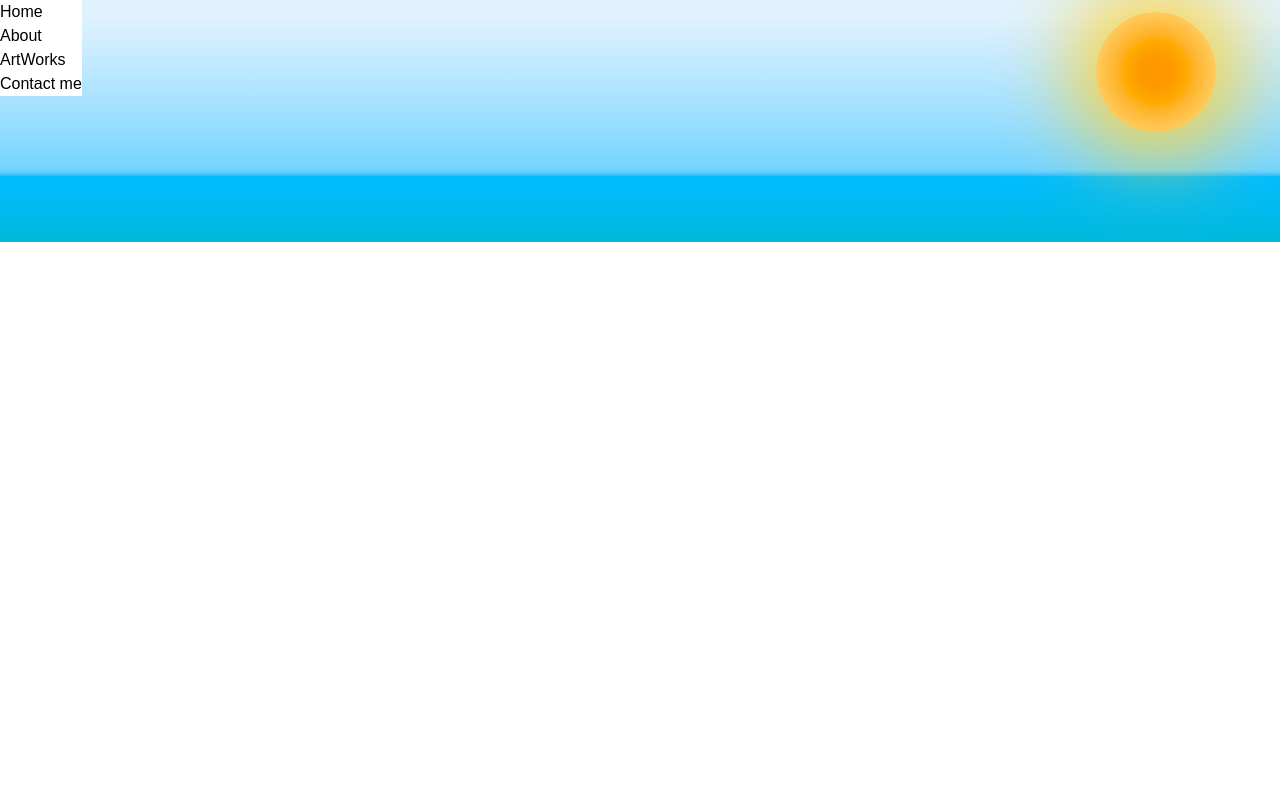
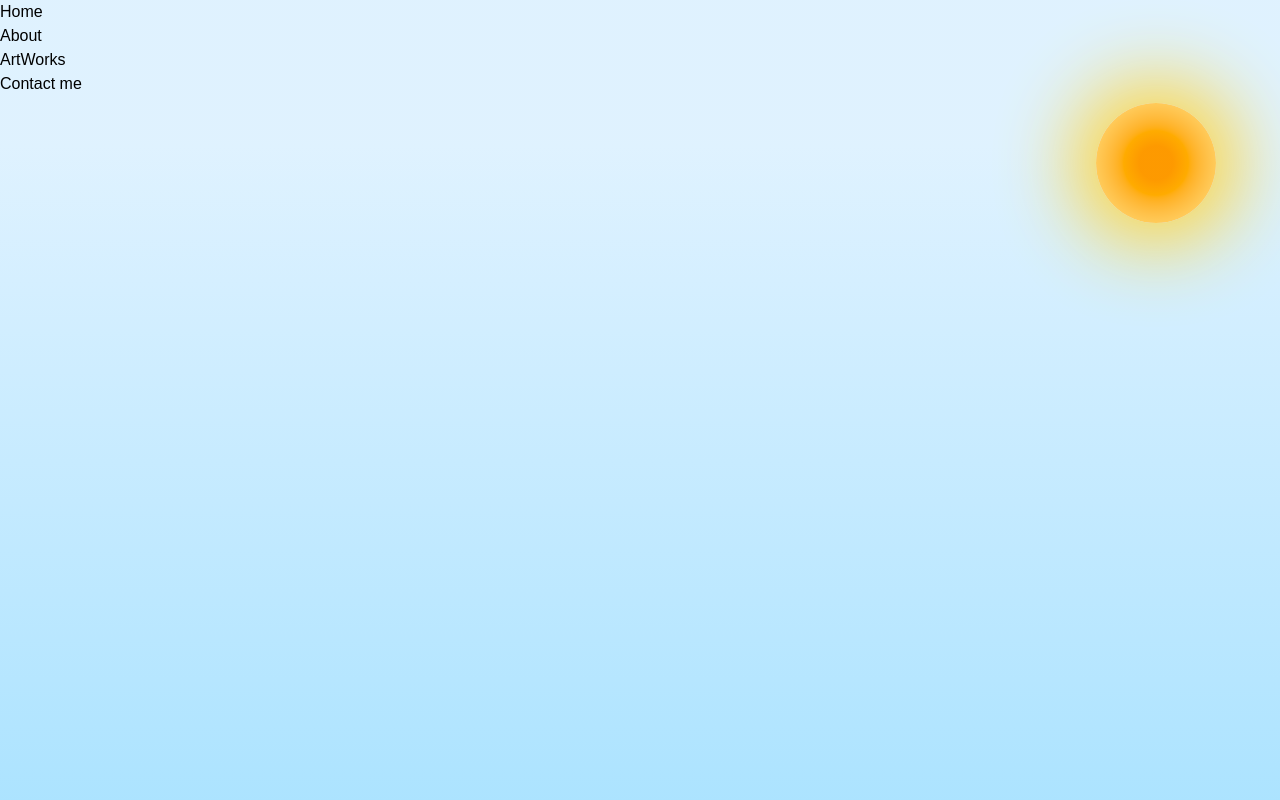
Before and after one commit to romanro/my-css-artworks, a Next.js app: page / in a window 1280 px wide. Shown: the top 800 px of the page. Built offline with nearby package versions, Linux system fonts and the light colour scheme.

Commit message:
Add Cloud component for animated clouds; update MainNavbar styling

```diff
--- /dev/null
+++ b/src/artwork-components/Seasun/Clouds/Cloud.tsx
@@ -0,0 +1,37 @@
+import { getRandom } from '@/utils/randomizer';
+import { FC } from 'react';
+import styles from './Clouds.module.scss';
+export const Cloud: FC = () => {
+    const numParts = Math.floor(getRandom(3, 15)); // Parts in cloud
+    const speed = getRandom(30, 70); // Speed of movement
+    const topPosition = getRandom(1, 50); // Height
+    const cloudSize = getRandom(80, 400); // size
+    const delay = getRandom(1, 12); // Delay of animation
+    const opacity = getRandom(20, 100) / 100; // Delay of animation
+
+    return (
+        <div
+            className={`cloud absolute flex ${styles.animateCloud}`}
+            style={{
+                top: `${topPosition}vh`,
+                left: `-${cloudSize}px`,
+                animationDuration: `${speed}s`,
+                animationDelay: `${delay}s`,
+                opacity: opacity,
+            }}>
+            {Array.from({ length: numParts }).map((_, i) => (
+                <div
+                    key={i}
+                    className='bg-white rounded-full absolute'
+                    style={{
+                        width: `${getRandom(40, 120)}px`,
+                        height: `${getRandom(30, 80)}px`,
+                        left: `${getRandom(-70, 70)}px`,
+                        top: `${getRandom(-20, 20)}px`,
+                        filter: 'blur(10px)',
+                    }}
+                />
+            ))}
+        </div>
+    );
+};
--- a/src/artwork-components/Seasun/Clouds/Clouds.module.scss
+++ b/src/artwork-components/Seasun/Clouds/Clouds.module.scss
@@ -3,7 +3,7 @@
         transform: translateX(-100vw);
     }
     to {
-        transform: translateX(100vw);
+        transform: translateX(120vw);
     }
 }
 
--- a/src/artwork-components/Seasun/Clouds/Clouds.tsx
+++ b/src/artwork-components/Seasun/Clouds/Clouds.tsx
@@ -1,54 +1,14 @@
-'use client';
-import React, { FC, useEffect, useState } from 'react';
+import React, { FC } from 'react';
 import styles from './Clouds.module.scss';
+import { Cloud } from './Cloud';
 import { getRandom } from '@/utils/randomizer';
-
-const Cloud: FC = () => {
-    const numParts = Math.floor(getRandom(3, 7)); // Количество частей в облаке
-    const speed = getRandom(20, 50); // Скорость движения
-    const topPosition = getRandom(5, 80); // Случайная высота
-    const cloudSize = getRandom(80, 300); // Размер облака
-
-    return (
-        <div
-            className={`cloud absolute flex ${styles.animateCloud}`}
-            style={{
-                top: `${topPosition}vh`,
-                left: `-${cloudSize}px`, // Начинаем за левой границей экрана
-                animationDuration: `${speed}s`,
-            }}>
-            {Array.from({ length: numParts }).map((_, i) => (
-                <div
-                    key={i}
-                    className='bg-white rounded-full absolute opacity-80'
-                    style={{
-                        width: `${getRandom(30, 80)}px`,
-                        height: `${getRandom(30, 80)}px`,
-                        left: `${getRandom(-20, 20)}px`,
-                        top: `${getRandom(-20, 20)}px`,
-                        filter: 'blur(10px)',
-                    }}
-                />
-            ))}
-        </div>
-    );
-};
-
-const CloudAnimation = () => {
-    const [clouds, setClouds] = useState<{ id: number }[]>([]);
-
-    useEffect(() => {
-        const interval = setInterval(() => {
-            setClouds((prev) => [...prev, { id: Date.now() }]);
-        }, 5000);
-
-        return () => clearInterval(interval);
-    }, []);
+const CloudAnimation: FC = () => {
+    const numClouds = Math.floor(getRandom(0, 25));
 
     return (
         <div className={`w-screen overflow-hidden relative ${styles.clouds}`}>
-            {clouds.map(({ id }) => (
-                <Cloud key={id} />
+            {Array.from({ length: numClouds }).map((_, i) => (
+                <Cloud key={i} />
             ))}
         </div>
     );
--- a/src/components/MainNavbar/MainNavbar.module.scss
+++ b/src/components/MainNavbar/MainNavbar.module.scss
@@ -1,5 +1,4 @@
 .nav {
     position: fixed;
-    background: white;
     z-index: 1000;
 }
--- a/src/components/MainNavbar/MainNavbar.tsx
+++ b/src/components/MainNavbar/MainNavbar.tsx
@@ -3,7 +3,7 @@ import { FC } from 'react';
 import styles from './MainNavbar.module.scss';
 export const MainNavbar: FC = () => {
     return (
-        <nav className={styles.nav}>
+        <nav className={`${styles.nav} bg-white dark:bg-black`}>
             <ul>
                 <li>
                     <Link href='/'>Home</Link>
```
